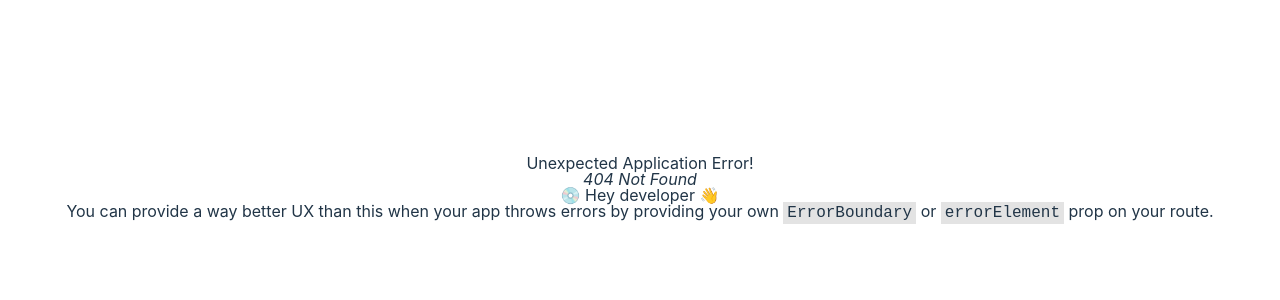
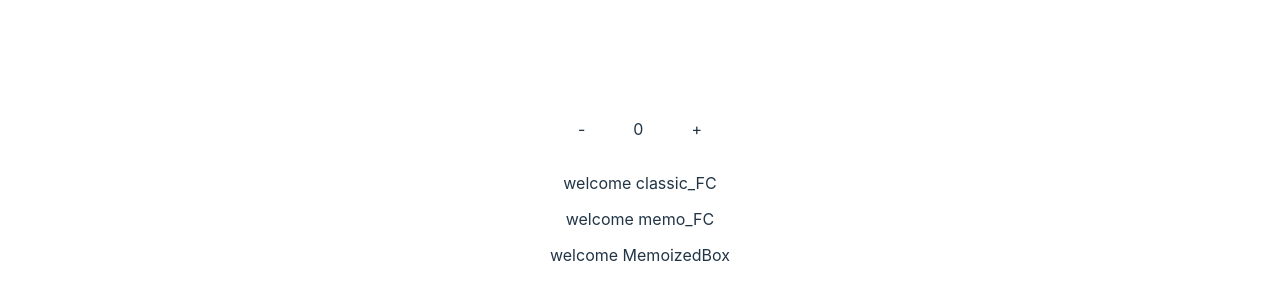
Before and after one commit to GiGa1989/playing-with-react, a React (Vite) app: page /memo in a window 1280 px wide. Before the commit this address had no page. Shown: the part 212-512 px from the top of the page. Built offline with nearby package versions, Linux system fonts and the light colour scheme.

Commit message:
added a memo example

```diff
--- a/src/App.scss
+++ b/src/App.scss
@@ -1,6 +1,7 @@
 @import 'styles/reset';
 @import 'styles/normalize';
 @import 'pages/portal/modal/modal';
+@import 'pages/memo//memo';
 
 #root {
   max-width: 1280px;
--- a/src/App.tsx
+++ b/src/App.tsx
@@ -39,6 +39,9 @@ function App() {
         <li>
           <Link to="portal">Portal</Link>
         </li>
+        <li>
+          <Link to="memo">Memo</Link>
+        </li>
       </ul>
     </div>
   );
--- a/src/main.tsx
+++ b/src/main.tsx
@@ -6,6 +6,7 @@ import App from './App';
 import PortalPage from './pages/portal/portal';
 
 import './index.css';
+import MemoPage from './pages/memo/memo';
 
 const router = createBrowserRouter([
   {
@@ -16,6 +17,10 @@ const router = createBrowserRouter([
     path: '/portal',
     element: <PortalPage />,
   },
+  {
+    path: '/memo',
+    element: <MemoPage />,
+  },
 ]);
 
 ReactDOM.createRoot(document.getElementById('root') as HTMLElement).render(
--- /dev/null
+++ b/src/pages/memo/memo.scss
@@ -0,0 +1,19 @@
+.memo-page {
+  .actions {
+    display: flex;
+    flex-direction: row;
+    justify-content: space-around;
+    align-items: center;
+    .action {
+      cursor: pointer;
+      user-select: none;
+      padding: 8px;
+    }
+  }
+  .results {
+    margin-top: 30px;
+    & > *:not(:last-child) {
+      margin-bottom: 20px;
+    }
+  }
+}
--- /dev/null
+++ b/src/pages/memo/memo.tsx
@@ -0,0 +1,55 @@
+import { FC, memo, useState } from 'react';
+
+export interface Props extends React.HTMLAttributes<HTMLElement> {}
+export interface BoxProps {
+  name: string;
+}
+
+const Box: FC<BoxProps> = ({ name }) => {
+  console.log('render BOX');
+  return <div>welcome {name}</div>;
+};
+
+const MemoBox: FC<BoxProps> = memo(({ name }) => {
+  console.log('render MEMO_BOX');
+  return <div>welcome {name}</div>;
+});
+
+const MemoizedBox = memo(Box);
+
+/*
+  first render
+      render TEST_MEMO
+      render BOX
+      render MEMO_BOX
+
+  render on click on the button
+      render TEST_MEMO
+      render BOX
+*/
+
+const MemoPage: FC<Props> = () => {
+  console.log('render TEST_MEMO');
+  const [count, setCount] = useState(0);
+
+  return (
+    <div className="memo-page">
+      <div className="actions">
+        <span className="action" onClick={() => setCount(c => c - 1)}>
+          -
+        </span>
+        {count}
+        <span className="action" onClick={() => setCount(c => c + 1)}>
+          +
+        </span>
+      </div>
+      <div className="results">
+        <Box name="classic_FC" />
+        <MemoBox name="memo_FC" />
+        <MemoizedBox name="MemoizedBox" />
+      </div>
+    </div>
+  );
+};
+
+export default MemoPage;
```
Also changed, not shown: src/pages/memo/README.md (added).
